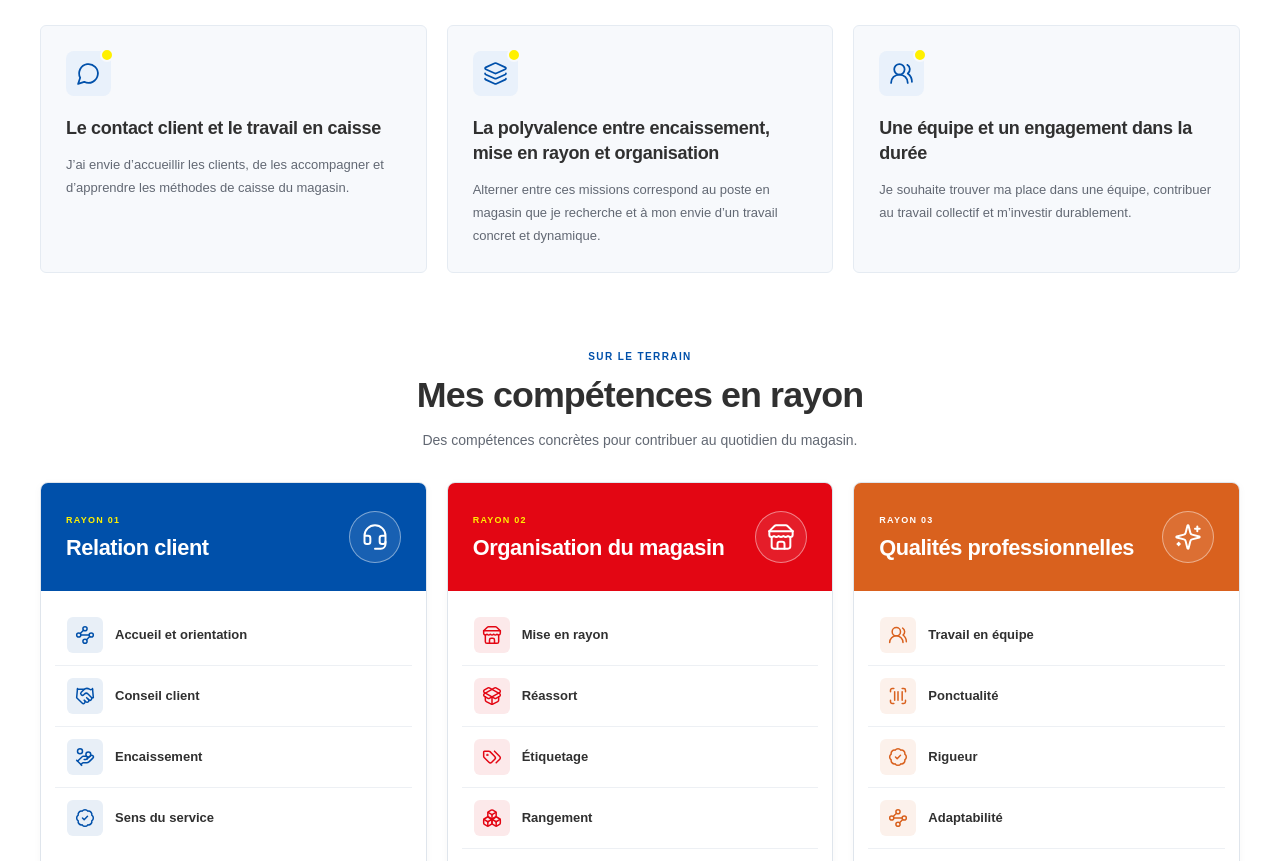
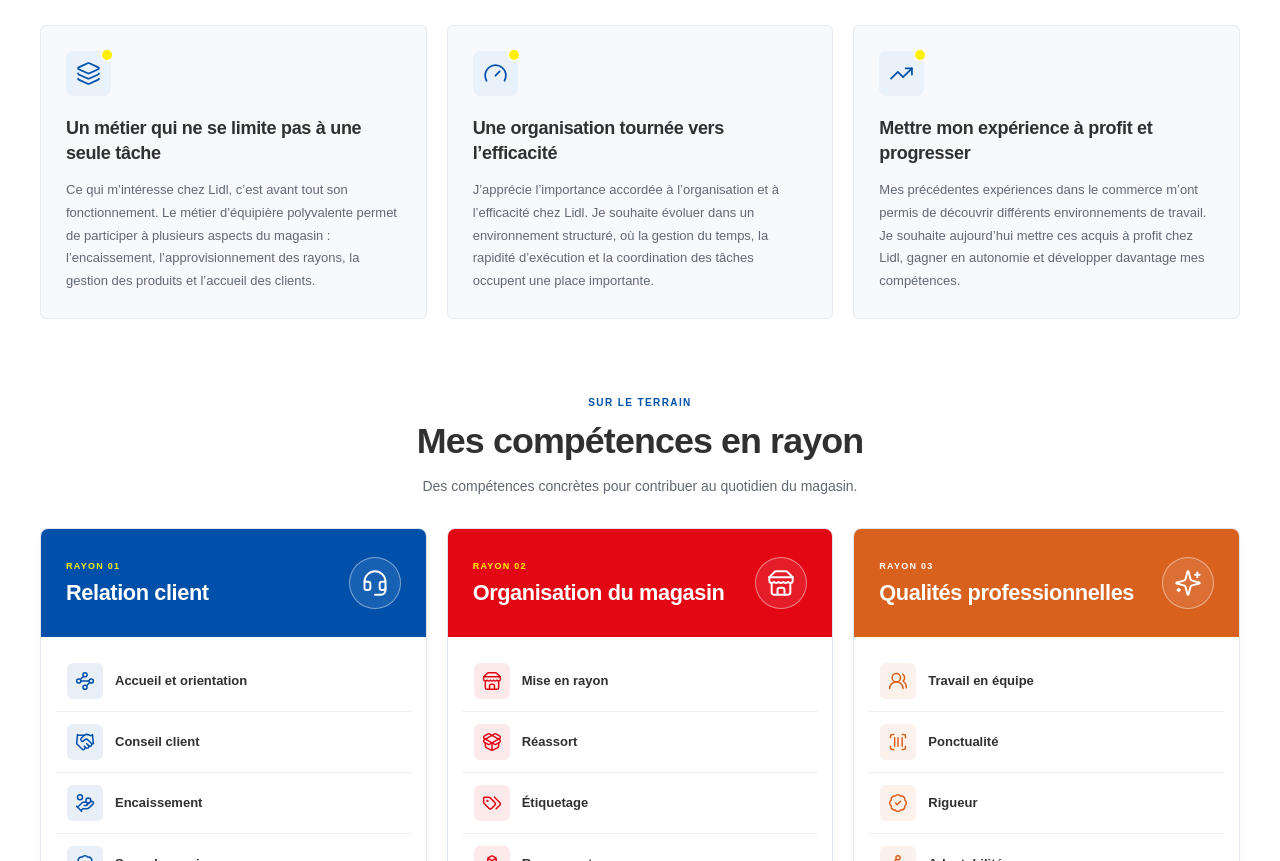
Before and after one commit to ELHATHOUTLina/Lina-chez-Lidl, a React app in the folder client/: page / in a window 1280 px wide. Shown: the part 3046-3907 px from the top of the page. Built offline with nearby package versions, Linux system fonts and the light colour scheme.

Commit message:
maj site

```diff
--- a/client/src/data/about.js
+++ b/client/src/data/about.js
@@ -1,24 +1,24 @@
-import { Layers3, MessageCircle, UsersRound } from 'lucide-react';
+import { Gauge, Layers3, TrendingUp } from 'lucide-react';
 
 export const about = {
   motivations: [
     {
-      id: 'client',
-      Icon: MessageCircle,
-      title: 'Le contact client et le travail en caisse',
-      text: 'J’ai envie d’accueillir les clients, de les accompagner et d’apprendre les méthodes de caisse du magasin.',
+      id: 'polyvalence',
+      Icon: Layers3,
+      title: 'Un métier qui ne se limite pas à une seule tâche',
+      text: 'Ce qui m’intéresse chez Lidl, c’est avant tout son fonctionnement. Le métier d’équipière polyvalente permet de participer à plusieurs aspects du magasin : l’encaissement, l’approvisionnement des rayons, la gestion des produits et l’accueil des clients.',
     },
     {
-      id: 'polyvalence',
-      Icon: Layers3,
-      title: 'La polyvalence entre encaissement, mise en rayon et organisation',
-      text: 'Alterner entre ces missions correspond au poste en magasin que je recherche et à mon envie d’un travail concret et dynamique.',
+      id: 'efficacite',
+      Icon: Gauge,
+      title: 'Une organisation tournée vers l’efficacité',
+      text: 'J’apprécie l’importance accordée à l’organisation et à l’efficacité chez Lidl. Je souhaite évoluer dans un environnement structuré, où la gestion du temps, la rapidité d’exécution et la coordination des tâches occupent une place importante.',
     },
     {
-      id: 'equipe',
-      Icon: UsersRound,
-      title: 'Une équipe et un engagement dans la durée',
-      text: 'Je souhaite trouver ma place dans une équipe, contribuer au travail collectif et m’investir durablement.',
+      id: 'progression',
+      Icon: TrendingUp,
+      title: 'Mettre mon expérience à profit et progresser',
+      text: 'Mes précédentes expériences dans le commerce m’ont permis de découvrir différents environnements de travail. Je souhaite aujourd’hui mettre ces acquis à profit chez Lidl, gagner en autonomie et développer davantage mes compétences.',
     },
   ],
 };
```
